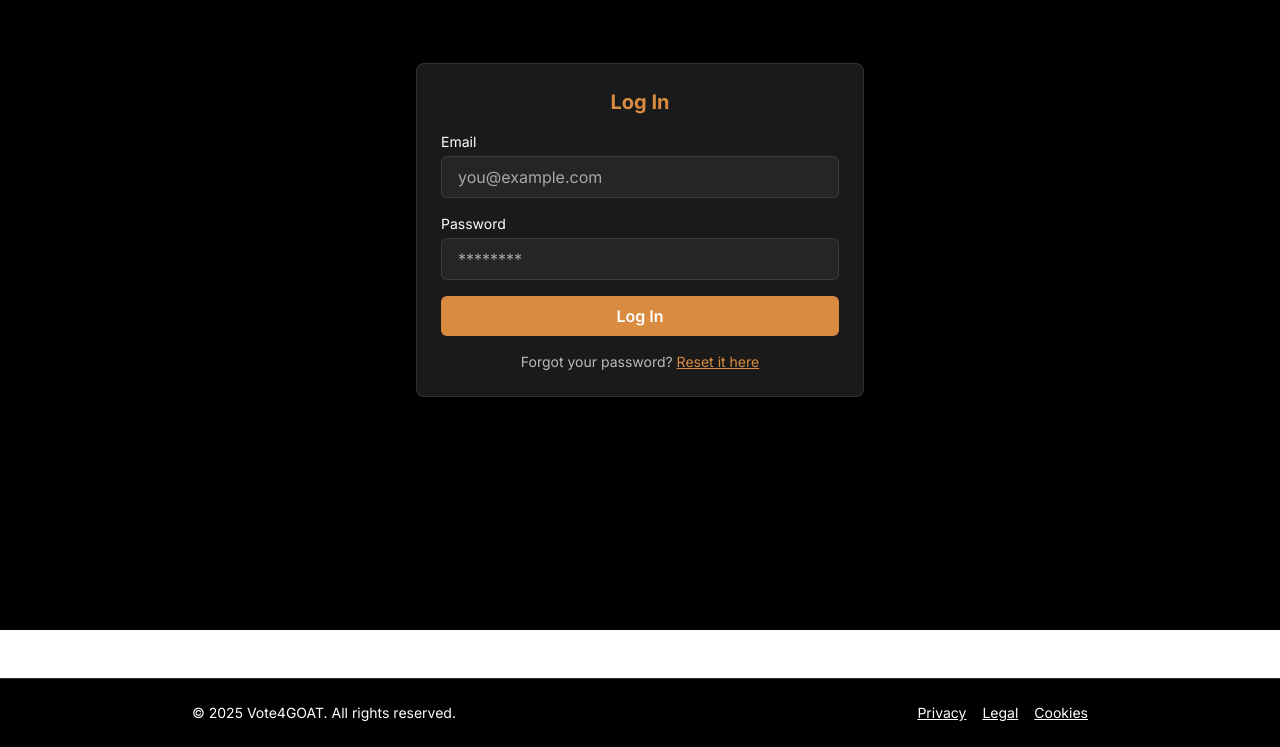
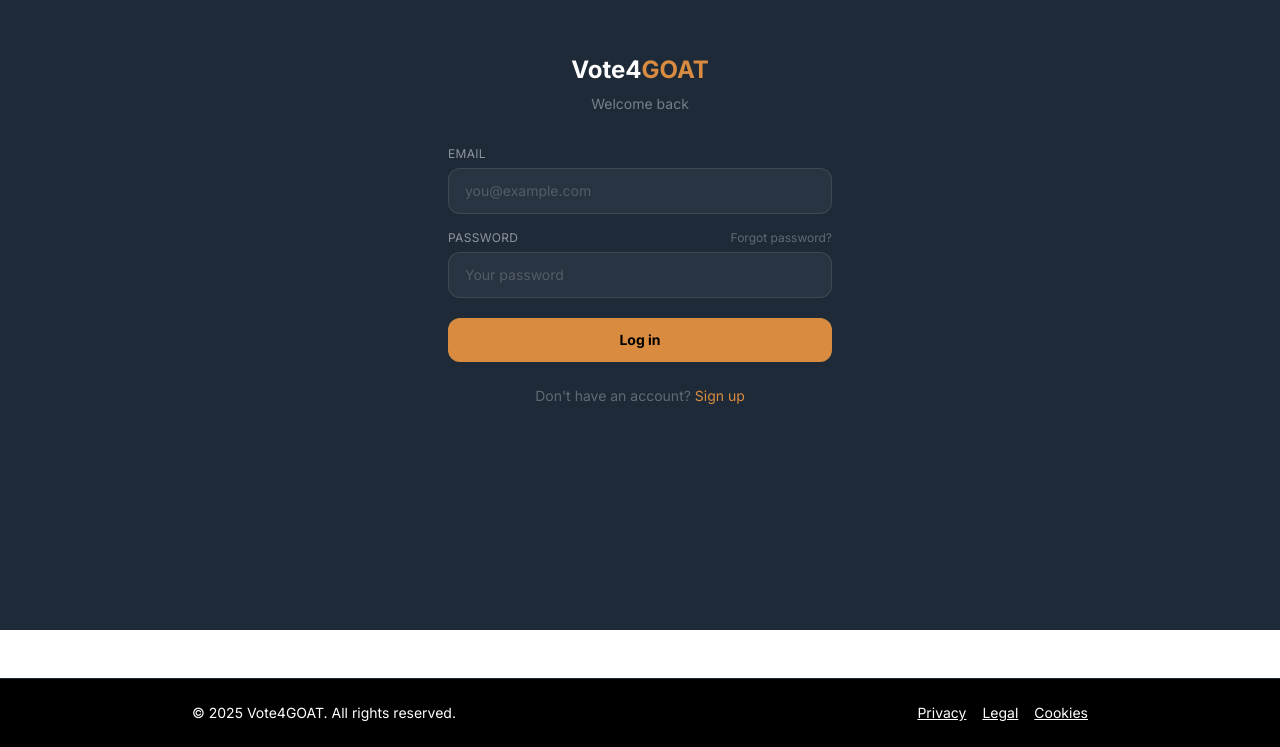
Before and after one commit to fcpdlr/vote4goat, a Next.js app: page /login in a window 1280 px wide. Shown: the part 170-917 px from the top of the page. Built offline with nearby package versions, Linux system fonts and the light colour scheme; no server answers.

Commit message:
Update login.js

```diff
--- a/pages/login.js
+++ b/pages/login.js
@@ -1,5 +1,4 @@
 import { useState } from 'react'
-import { useRouter } from 'next/router'
 import { createClient } from '@supabase/supabase-js'
 
 const supabase = createClient(
@@ -7,100 +6,180 @@ const supabase = createClient(
   process.env.NEXT_PUBLIC_SUPABASE_ANON_KEY
 )
 
-export default function Login() {
-  const [formData, setFormData] = useState({
-    email: '',
-    password: ''
-  })
+export default function LoginPage() {
+  const [email, setEmail] = useState('')
+  const [password, setPassword] = useState('')
+  const [isLoading, setIsLoading] = useState(false)
   const [error, setError] = useState(null)
-  const [loading, setLoading] = useState(false)
-  const router = useRouter()
+  const [resetSent, setResetSent] = useState(false)
+  const [showReset, setShowReset] = useState(false)
+  const [resetEmail, setResetEmail] = useState('')
 
-  const handleChange = (e) => {
-    setFormData({ ...formData, [e.target.name]: e.target.value })
+  const handleLogin = async (e) => {
+    e.preventDefault()
+    setError(null)
+    if (!email || !password) { setError('Please enter your email and password.'); return }
+    setIsLoading(true)
+    const { error: loginError } = await supabase.auth.signInWithPassword({ email, password })
+    if (loginError) {
+      setError('Incorrect email or password. Please try again.')
+      setIsLoading(false)
+      return
+    }
+    window.location.href = '/'
   }
 
-  const handleSubmit = async (e) => {
+  const handleReset = async (e) => {
     e.preventDefault()
-    setLoading(true)
     setError(null)
-
-    const { email, password } = formData
-
-    const { data, error: signInError } = await supabase.auth.signInWithPassword({
-      email,
-      password
+    if (!resetEmail) { setError('Please enter your email address.'); return }
+    setIsLoading(true)
+    const { error: resetError } = await supabase.auth.resetPasswordForEmail(resetEmail, {
+      redirectTo: `${window.location.origin}/reset-password`,
     })
-
-    if (signInError) {
-      setError(signInError.message)
-      setLoading(false)
+    if (resetError) {
+      setError('Could not send reset email. Please try again.')
+      setIsLoading(false)
       return
     }
-
-    if (!data.user?.email_confirmed_at) {
-      setError('Please confirm your email before logging in.')
-      setLoading(false)
-      return
+    setResetSent(true)
+    setIsLoading(false)
   }
 
-    router.push('/')
-    setLoading(false)
+  if (resetSent) {
+    return (
+      <main className="min-h-screen bg-background flex flex-col items-center justify-center px-4">
+        <div className="w-full max-w-sm text-center">
+          <div className="text-4xl mb-4">📬</div>
+          <h1 className="text-xl font-extrabold text-white mb-2">Check your inbox</h1>
+          <p className="text-sm text-white/50 mb-6">
+            We sent a password reset link to <span className="text-white font-medium">{resetEmail}</span>.
+          </p>
+          <button
+            onClick={() => { setShowReset(false); setResetSent(false); setResetEmail('') }}
+            className="text-goat text-sm hover:underline"
+          >
+            Back to login
+          </button>
+        </div>
+      </main>
+    )
   }
 
   return (
-    <main className="min-h-screen flex items-center justify-center bg-black text-white px-4">
-      <form
-        onSubmit={handleSubmit}
-        className="bg-white/10 p-6 rounded-lg w-full max-w-md space-y-4 border border-white/10"
-      >
-        <h2 className="text-xl font-bold text-goat text-center">Log In</h2>
+    <main className="min-h-screen bg-background flex flex-col items-center justify-center px-4 py-12">
+      <div className="w-full max-w-sm">
 
-        {error && <div className="text-red-500 text-sm">{error}</div>}
+        <div className="text-center mb-8">
+          <a href="/" className="text-2xl font-bold text-white">
+            Vote4<span className="text-goat">GOAT</span>
+          </a>
+          <p className="text-sm text-white/40 mt-2">
+            {showReset ? 'Reset your password' : 'Welcome back'}
+          </p>
+        </div>
 
-        <div>
-          <label htmlFor="email" className="block mb-1 text-sm font-medium">Email</label>
+        {!showReset ? (
+          <form onSubmit={handleLogin} className="flex flex-col gap-4">
+
+            <div className="flex flex-col gap-1.5">
+              <label className="text-xs text-white/50 uppercase tracking-wide">Email</label>
               <input
                 type="email"
-            name="email"
-            id="email"
+                value={email}
+                onChange={e => setEmail(e.target.value)}
                 placeholder="you@example.com"
+                className="w-full px-4 py-3 rounded-xl bg-white/5 border border-white/10 text-sm text-white placeholder-white/20 focus:outline-none focus:border-goat/50 transition"
                 required
-            value={formData.email}
-            onChange={handleChange}
-            className="input"
               />
             </div>
 
-        <div>
-          <label htmlFor="password" className="block mb-1 text-sm font-medium">Password</label>
+            <div className="flex flex-col gap-1.5">
+              <div className="flex items-center justify-between">
+                <label className="text-xs text-white/50 uppercase tracking-wide">Password</label>
+                <button
+                  type="button"
+                  onClick={() => { setShowReset(true); setError(null) }}
+                  className="text-xs text-white/30 hover:text-goat transition"
+                >
+                  Forgot password?
+                </button>
+              </div>
               <input
                 type="password"
-            name="password"
-            id="password"
-            placeholder="********"
+                value={password}
+                onChange={e => setPassword(e.target.value)}
+                placeholder="Your password"
+                className="w-full px-4 py-3 rounded-xl bg-white/5 border border-white/10 text-sm text-white placeholder-white/20 focus:outline-none focus:border-goat/50 transition"
                 required
-            value={formData.password}
-            onChange={handleChange}
-            className="input"
               />
             </div>
 
+            {error && <p className="text-sm text-red-400 text-center">{error}</p>}
+
             <button
               type="submit"
-          disabled={loading}
-          className="w-full bg-goat text-white py-2 rounded-md font-semibold hover:bg-goat/80 transition"
+              disabled={isLoading}
+              className={`w-full py-3 rounded-xl text-sm font-bold transition mt-1 ${
+                isLoading
+                  ? 'bg-white/5 text-white/20 cursor-not-allowed border border-white/5'
+                  : 'bg-goat text-black hover:brightness-110'
+              }`}
             >
-          {loading ? 'Logging in...' : 'Log In'}
+              {isLoading ? 'Logging in...' : 'Log in'}
             </button>
 
-        <p className="text-sm text-center text-white/70 mt-4">
-          Forgot your password?{' '}
-          <a href="/forgot-password" className="underline text-goat">
-            Reset it here
-          </a>
+          </form>
+        ) : (
+          <form onSubmit={handleReset} className="flex flex-col gap-4">
+
+            <p className="text-sm text-white/50 text-center">
+              Enter your email and we will send you a link to reset your password.
             </p>
+
+            <div className="flex flex-col gap-1.5">
+              <label className="text-xs text-white/50 uppercase tracking-wide">Email</label>
+              <input
+                type="email"
+                value={resetEmail}
+                onChange={e => setResetEmail(e.target.value)}
+                placeholder="you@example.com"
+                className="w-full px-4 py-3 rounded-xl bg-white/5 border border-white/10 text-sm text-white placeholder-white/20 focus:outline-none focus:border-goat/50 transition"
+                required
+              />
+            </div>
+
+            {error && <p className="text-sm text-red-400 text-center">{error}</p>}
+
+            <button
+              type="submit"
+              disabled={isLoading}
+              className={`w-full py-3 rounded-xl text-sm font-bold transition ${
+                isLoading
+                  ? 'bg-white/5 text-white/20 cursor-not-allowed border border-white/5'
+                  : 'bg-goat text-black hover:brightness-110'
+              }`}
+            >
+              {isLoading ? 'Sending...' : 'Send reset link'}
+            </button>
+
+            <button
+              type="button"
+              onClick={() => { setShowReset(false); setError(null) }}
+              className="text-sm text-white/30 hover:text-white/60 transition text-center"
+            >
+              Back to login
+            </button>
+
           </form>
+        )}
+
+        <p className="text-center text-sm text-white/30 mt-6">
+          Don't have an account?{' '}
+          <a href="/signup" className="text-goat hover:underline">Sign up</a>
+        </p>
+
+      </div>
     </main>
   )
 }
```
Lines whose indentation alone changed are shown as unchanged.
